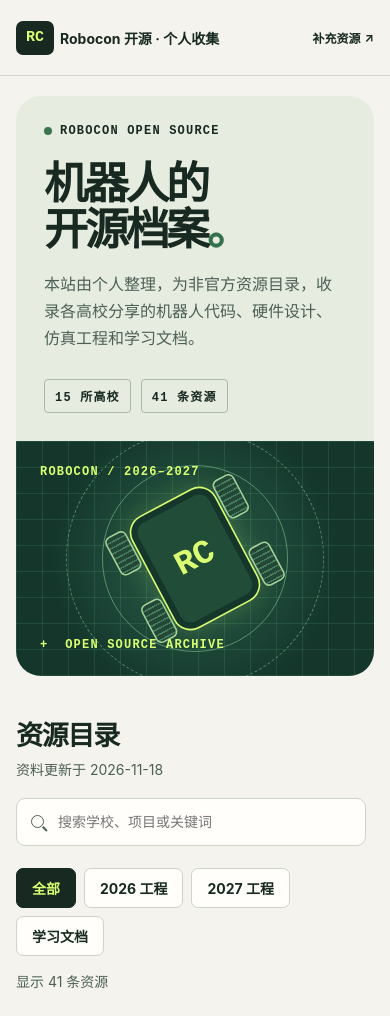
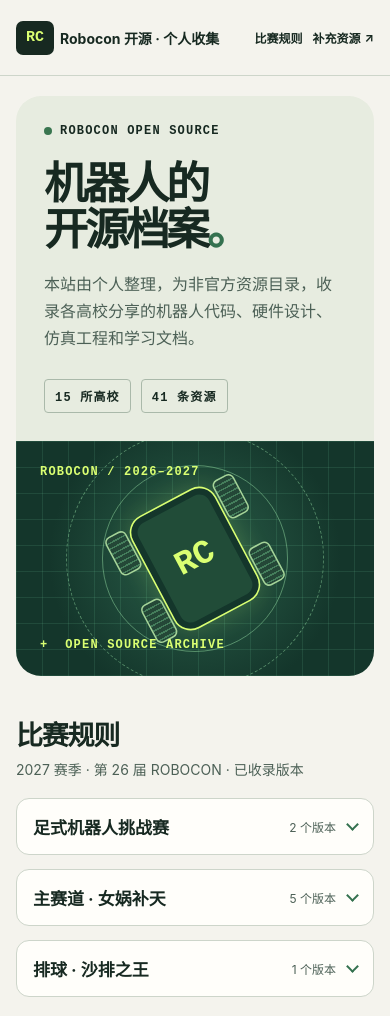
Before and after one commit to linksdeact-sys/robocon-opensource, a plain HTML site: page index.html in a window 390 px wide. Shown: the top 1016 px of the page. Drawn offline with Linux system fonts and the light colour scheme.

Commit message:
加入规则

```diff
--- a/index.html
+++ b/index.html
@@ -13,7 +13,10 @@
 <body>
   <header class="top"><div class="wrap bar">
     <a class="brand" href="./"><span class="mark" aria-hidden="true">RC</span> Robocon 开源 · 个人收集</a>
-    <a class="contact" href="#contact">补充资源 <span aria-hidden="true">↗</span></a>
+    <nav class="top-links" aria-label="站内导航">
+      <a class="contact" href="#rules">比赛规则</a>
+      <a class="contact" href="#contact">补充资源 <span aria-hidden="true">↗</span></a>
+    </nav>
   </div></header>
   <main class="wrap">
     <section class="hero">
@@ -28,6 +31,48 @@
         <div class="orbit outer"></div><div class="orbit inner"></div>
         <div class="machine"><i></i><i></i><i></i><i></i><b>RC</b></div>
         <span class="drawing-bottom">+&nbsp; OPEN SOURCE ARCHIVE</span>
+      </div>
+    </section>
+    <section class="rules" id="rules" aria-labelledby="rules-title">
+      <h2 id="rules-title">比赛规则</h2>
+      <p class="updated">2027 赛季 · 第 26 届 ROBOCON · 已收录版本</p>
+      <div class="rules-grid">
+        <details class="card rule-card">
+          <summary>
+            <h3>足式机器人挑战赛</h3>
+            <span class="item-count">2 个版本</span>
+          </summary>
+          <ul>
+            <li class="resource"><a class="resource-title" href="./docs/2027%E5%B9%B4%E8%B6%B3%E5%BC%8F%E6%9C%BA%E5%99%A8%E4%BA%BA%E6%8C%91%E6%88%98%E8%B5%9B-V2.0.pdf2027%E5%B9%B4%E8%B6%B3%E5%BC%8F%E6%9C%BA%E5%99%A8%E4%BA%BA%E6%8C%91%E6%88%98%E8%B5%9B-V2.0.pdf" aria-label="足式机器人挑战赛 V2.0 PDF">V2.0<span class="source">查看 PDF ↗</span></a></li>
+            <li class="resource"><a class="resource-title" href="./docs/2027%E5%B9%B4%E8%B6%B3%E5%BC%8F%E6%9C%BA%E5%99%A8%E4%BA%BA%E6%8C%91%E6%88%98%E8%B5%9B-V1.0.pdf" aria-label="足式机器人挑战赛 V1.0 PDF">V1.0<span class="source">查看 PDF ↗</span></a></li>
+          </ul>
+        </details>
+        <details class="card rule-card">
+          <summary>
+            <h3>主赛道 · 女娲补天</h3>
+            <span class="item-count">5 个版本</span>
+          </summary>
+          <h4>竞技赛</h4>
+          <ul>
+            <li class="resource"><a class="resource-title" href="./docs/%E7%AC%AC%E4%BA%8C%E5%8D%81%E5%85%AD%E5%B1%8A%E5%85%A8%E5%9B%BD%E5%A4%A7%E5%AD%A6%E7%94%9F%E6%9C%BA%E5%99%A8%E4%BA%BA%E5%A4%A7%E8%B5%9B%E5%A5%B3%E5%A8%B2%E8%A1%A5%E5%A4%A9%E7%AB%9E%E6%8A%80%E8%B5%9B%E8%A7%84%E5%88%99V3.pdf" aria-label="竞技赛 V3 PDF">V3<span class="source">查看 PDF ↗</span></a></li>
+            <li class="resource"><a class="resource-title" href="./docs/%E7%AC%AC%E4%BA%8C%E5%8D%81%E5%85%AD%E5%B1%8A%E5%85%A8%E5%9B%BD%E5%A4%A7%E5%AD%A6%E7%94%9F%E6%9C%BA%E5%99%A8%E4%BA%BA%E5%A4%A7%E8%B5%9B%E5%A5%B3%E5%A8%B2%E8%A1%A5%E5%A4%A9%E7%AB%9E%E6%8A%80%E8%B5%9B%E8%A7%84%E5%88%99V2.pdf" aria-label="竞技赛 V2 PDF">V2<span class="source">查看 PDF ↗</span></a></li>
+            <li class="resource"><a class="resource-title" href="./docs/%E7%AC%AC%E4%BA%8C%E5%8D%81%E5%85%AD%E5%B1%8A%E5%85%A8%E5%9B%BD%E5%A4%A7%E5%AD%A6%E7%94%9F%E6%9C%BA%E5%99%A8%E4%BA%BA%E5%A4%A7%E8%B5%9B%E5%A5%B3%E5%A8%B2%E8%A1%A5%E5%A4%A9%E7%AB%9E%E6%8A%80%E8%B5%9B%E8%A7%84%E5%88%99V1.pdf" aria-label="竞技赛 V1 PDF">V1<span class="source">查看 PDF ↗</span></a></li>
+          </ul>
+          <h4>技能挑战赛</h4>
+          <ul>
+            <li class="resource"><a class="resource-title" href="./docs/%E7%AC%AC%E4%BA%8C%E5%8D%81%E5%85%AD%E5%B1%8A%E5%85%A8%E5%9B%BD%E5%A4%A7%E5%AD%A6%E7%94%9F%E6%9C%BA%E5%99%A8%E4%BA%BA%E5%A4%A7%E8%B5%9B%E5%A5%B3%E5%A8%B2%E8%A1%A5%E5%A4%A9%E6%8A%80%E8%83%BD%E6%8C%91%E6%88%98%E8%B5%9B%E8%A7%84%E5%88%99V2.pdf" aria-label="技能挑战赛 V2 PDF">V2<span class="source">查看 PDF ↗</span></a></li>
+            <li class="resource"><a class="resource-title" href="./docs/%E7%AC%AC%E4%BA%8C%E5%8D%81%E5%85%AD%E5%B1%8A%E5%85%A8%E5%9B%BD%E5%A4%A7%E5%AD%A6%E7%94%9F%E6%9C%BA%E5%99%A8%E4%BA%BA%E5%A4%A7%E8%B5%9B%E5%A5%B3%E5%A8%B2%E8%A1%A5%E5%A4%A9%E6%8A%80%E8%83%BD%E6%8C%91%E6%88%98%E8%B5%9B%E8%A7%84%E5%88%99V1.pdf" aria-label="技能挑战赛 V1 PDF">V1<span class="source">查看 PDF ↗</span></a></li>
+          </ul>
+        </details>
+        <details class="card rule-card">
+          <summary>
+            <h3>排球 · 沙排之王</h3>
+            <span class="item-count">1 个版本</span>
+          </summary>
+          <ul>
+            <li class="resource"><a class="resource-title" href="./docs/%E7%AC%AC%E4%BA%8C%E5%8D%81%E5%85%AD%E5%B1%8A%E5%85%A8%E5%9B%BD%E5%A4%A7%E5%AD%A6%E7%94%9F%E6%9C%BA%E5%99%A8%E4%BA%BA%E5%A4%A7%E8%B5%9BROBOCON%E6%B2%99%E6%8E%92%E4%B9%8B%E7%8E%8B%E6%AF%94%E8%B5%9B%E8%A7%84%E5%88%99V1%281%29.pdf" aria-label="沙排之王 V1 PDF">V1<span class="source">查看 PDF ↗</span></a></li>
+          </ul>
+        </details>
       </div>
     </section>
     <section class="directory" aria-labelledby="directory-title">
--- a/style.css
+++ b/style.css
@@ -158,3 +158,22 @@ footer { background: #e7ece0; }
   .card summary { padding: 15px 16px; }
   .card ul { padding-inline: 16px; }
 }
+
+.top-links { display: flex; flex-wrap: wrap; justify-content: flex-end; gap: 6px 18px; }
+.rules { margin-bottom: 56px; scroll-margin-top: 20px; }
+.rules-grid {
+  display: grid;
+  grid-template-columns: repeat(3, minmax(0, 1fr));
+  align-items: start;
+  gap: 14px;
+  margin-top: 16px;
+}
+.rule-card h3 { flex: 1; margin: 0; font-size: 17px; }
+.rule-card h4 { margin: 0; padding: 0 23px 8px; font-size: 14px; color: var(--muted); }
+@media (max-width: 740px) {
+  .rules-grid { grid-template-columns: 1fr; }
+}
+@media (max-width: 420px) {
+  .top-links { gap: 6px 10px; }
+  .rule-card h4 { padding-inline: 16px; }
+}
```
Also changed, not shown: 8 other files.
